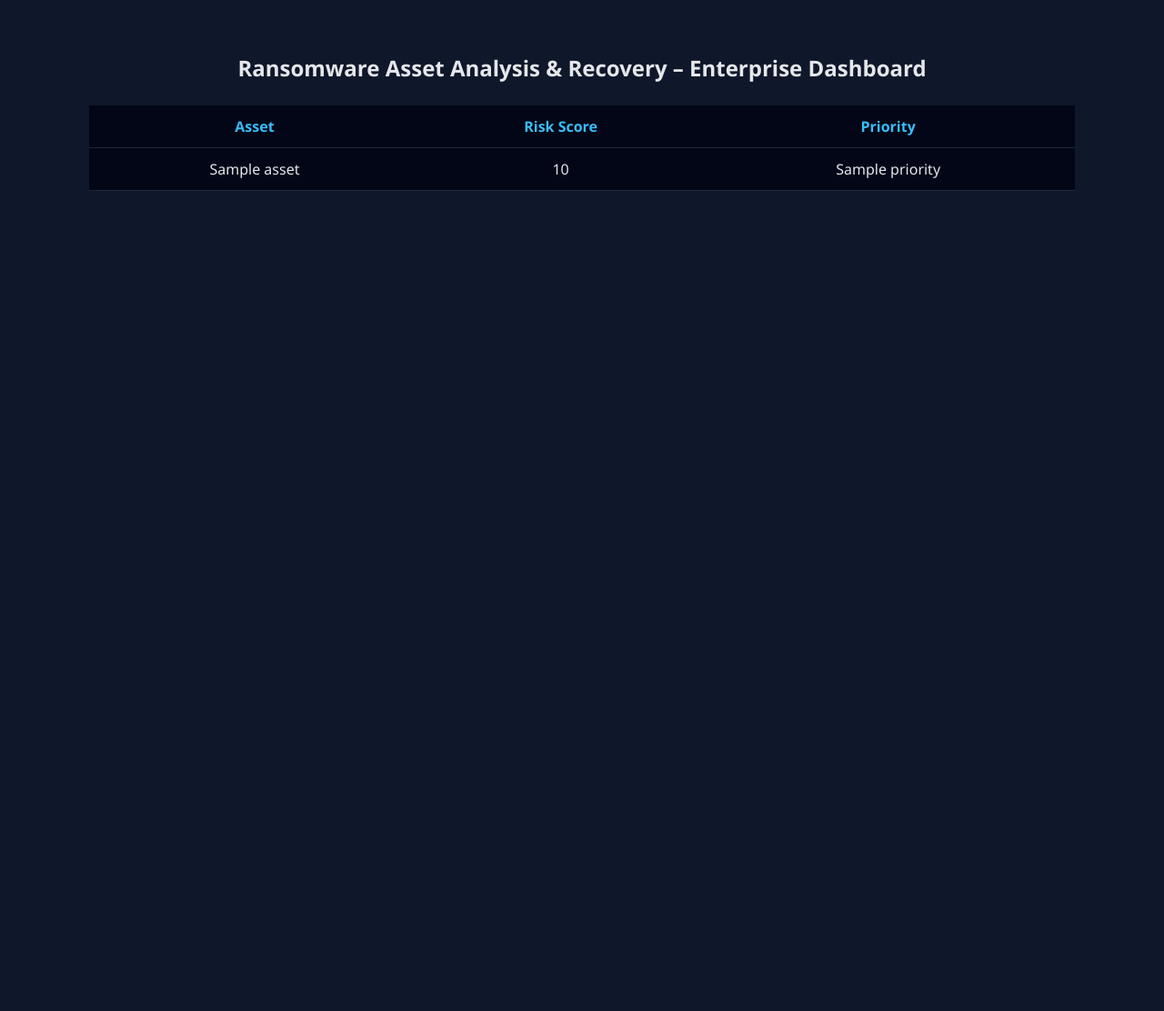
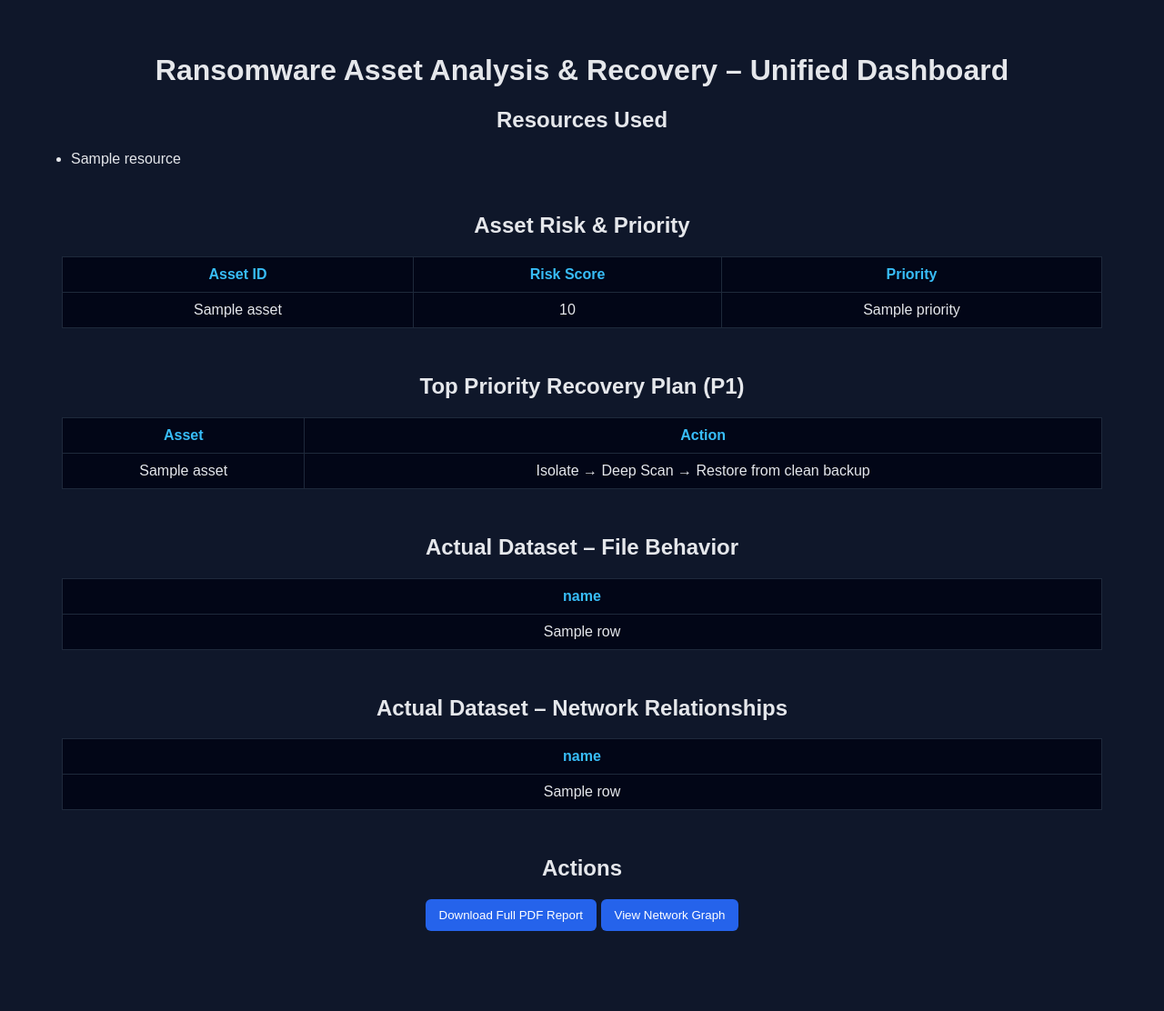
Before and after one commit to Harini410/Anomaly, a Flask app: template templates/dashboard.html in a window 1280 px wide. Shown: the whole page at 91% size. Before the commit the page ends 210 px from the top, so only its background shows below. Run offline with Flask 3, Linux system fonts and the light colour scheme; the template is opened without the code that fills it: most values are stand-ins (such as "Sample title", 1, 10 or a date in 2020).

Commit message:
Update dashboard.html

```diff
--- a/templates/dashboard.html
+++ b/templates/dashboard.html
@@ -1,38 +1,107 @@
 <!DOCTYPE html>
 <html>
 <head>
-<title>Enterprise Ransomware Recovery Dashboard</title>
+<title>Ransomware Asset Analysis & Recovery</title>
 <style>
-body { font-family: 'Segoe UI'; background:#0f172a; color:#e5e7eb; padding:30px; }
-h2 { text-align:center; margin-bottom:25px; }
-table { width:90%; margin:auto; border-collapse:collapse; background:#020617; }
-th,td { padding:12px; border-bottom:1px solid #1e293b; text-align:center; }
+body { font-family: Arial; background:#0f172a; color:#e5e7eb; padding:30px; }
+h1,h2 { text-align:center; }
+section { margin-bottom:50px; }
+table { width:95%; margin:auto; border-collapse:collapse; background:#020617; }
+th,td { padding:10px; border:1px solid #1e293b; text-align:center; }
 th { background:#020617; color:#38bdf8; }
-tr:hover { background:#020617; }
 .P1 { color:#f87171; font-weight:bold; }
 .P3 { color:#facc15; font-weight:bold; }
 .P4 { color:#4ade80; font-weight:bold; }
-.badge { padding:4px 10px; border-radius:12px; }
+button { padding:10px 15px; background:#2563eb; color:white; border:none; border-radius:6px; cursor:pointer; }
 </style>
 </head>
 <body>
 
-<h2>Ransomware Asset Analysis & Recovery – Enterprise Dashboard</h2>
+<h1>Ransomware Asset Analysis & Recovery – Unified Dashboard</h1>
 
+<!-- Resources -->
+<section>
+<h2>Resources Used</h2>
+<ul>
+{% for r in resources %}
+<li>{{ r }}</li>
+{% endfor %}
+</ul>
+</section>
+
+<!-- Assets -->
+<section>
+<h2>Asset Risk & Priority</h2>
 <table>
+<tr><th>Asset ID</th><th>Risk Score</th><th>Priority</th></tr>
+{% for a in assets %}
 <tr>
-<th>Asset</th>
-<th>Risk Score</th>
-<th>Priority</th>
-</tr>
-{% for r in data %}
-<tr>
-<td>{{ r.asset }}</td>
-<td>{{ r.score }}</td>
-<td class="{{ r.priority }}">{{ r.priority }}</td>
+<td>{{ a.asset }}</td>
+<td>{{ a.score }}</td>
+<td class="{{ a.priority }}">{{ a.priority }}</td>
 </tr>
 {% endfor %}
 </table>
+</section>
+
+<!-- Top Priority Plan -->
+<section>
+<h2>Top Priority Recovery Plan (P1)</h2>
+<table>
+<tr><th>Asset</th><th>Action</th></tr>
+{% for a in p1_assets %}
+<tr>
+<td>{{ a.asset }}</td>
+<td>Isolate → Deep Scan → Restore from clean backup</td>
+</tr>
+{% endfor %}
+</table>
+</section>
+
+<!-- File Dataset -->
+<section>
+<h2>Actual Dataset – File Behavior</h2>
+<table>
+<tr>
+{% for col in file_data[0].keys() %}
+<th>{{ col }}</th>
+{% endfor %}
+</tr>
+{% for row in file_data %}
+<tr>
+{% for v in row.values() %}
+<td>{{ v }}</td>
+{% endfor %}
+</tr>
+{% endfor %}
+</table>
+</section>
+
+<!-- Network Dataset -->
+<section>
+<h2>Actual Dataset – Network Relationships</h2>
+<table>
+<tr>
+{% for col in net_data[0].keys() %}
+<th>{{ col }}</th>
+{% endfor %}
+</tr>
+{% for row in net_data %}
+<tr>
+{% for v in row.values() %}
+<td>{{ v }}</td>
+{% endfor %}
+</tr>
+{% endfor %}
+</table>
+</section>
+
+<!-- Actions -->
+<section style="text-align:center">
+<h2>Actions</h2>
+<a href="/full-report"><button>Download Full PDF Report</button></a>
+<a href="/network-graph"><button>View Network Graph</button></a>
+</section>
 
 </body>
 </html>
```
